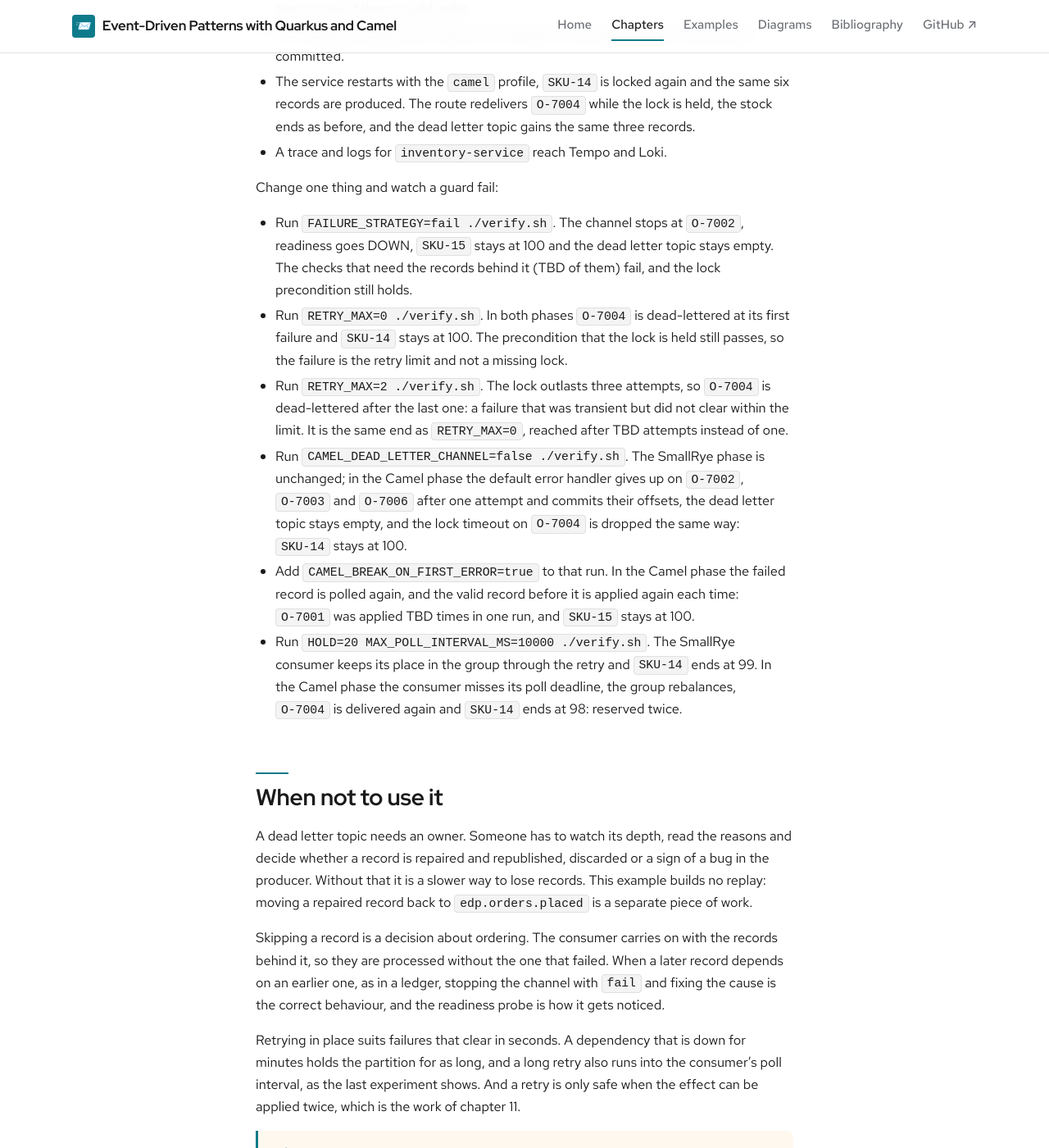
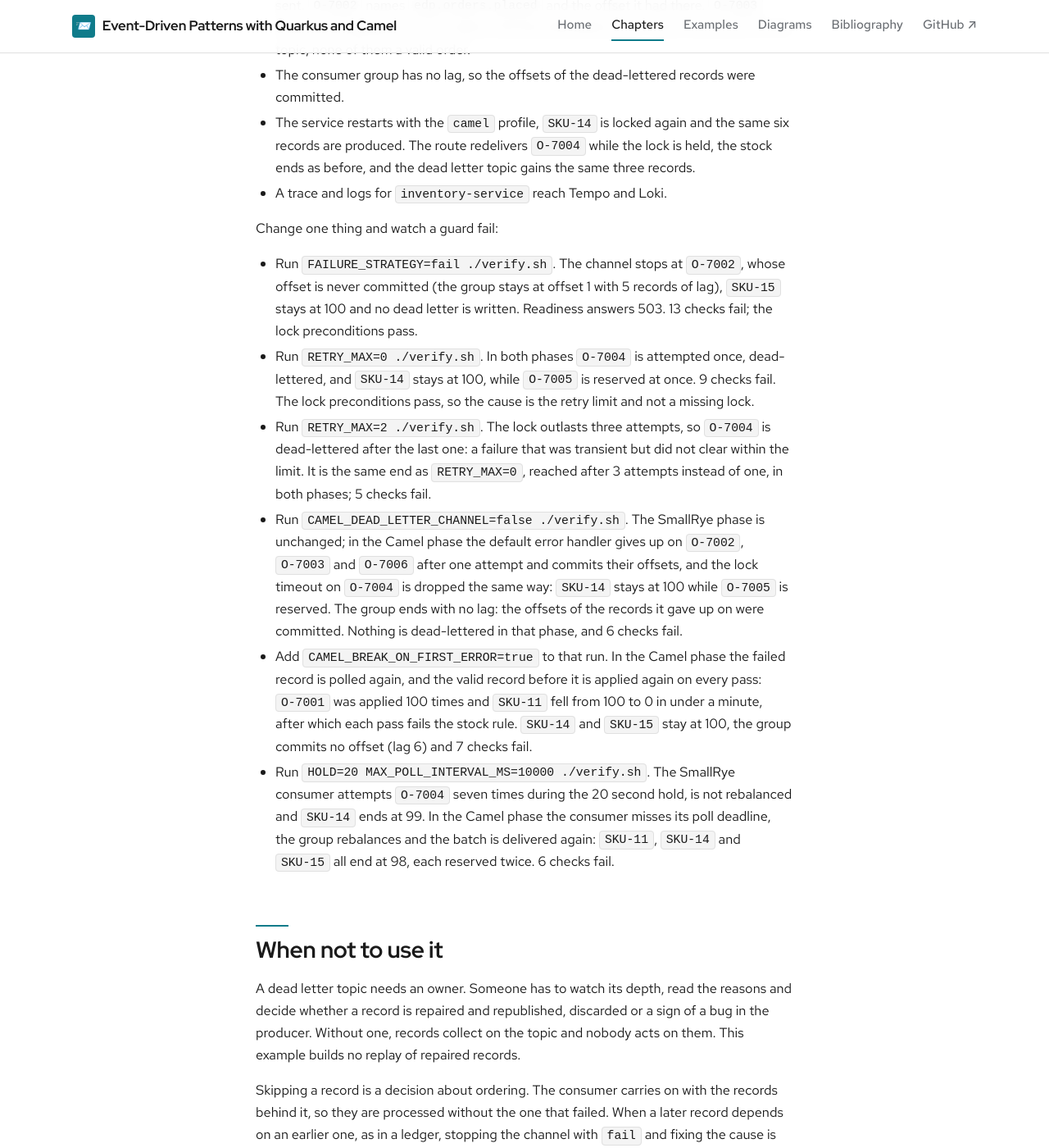
Before and after one commit to patterncatalyst/event-driven-patterns-with-quarkus-and-camel, a Jekyll site: the page built from _docs/13-retry-and-dead-letter.md, in a window 1280 px wide and 1400 px high, scrolled down 7120 px. Shown: the whole window at 82% size. Built offline with Jekyll 4.4.1, drawn with Linux system fonts in a browser that asks for light colours; some web fonts are replaced; some of the changed text lies outside the part shown.

Commit message:
docs(r05): chapter 13 window results, claims 13-a to 13-j

````diff
--- a/_docs/13-retry-and-dead-letter.md
+++ b/_docs/13-retry-and-dead-letter.md
@@ -25,9 +25,9 @@ Hohpe and Woolf name two of the cases. A message that makes no sense to the rece
 
 **A Dead Letter Channel sends a record the receiver cannot process to a separate topic with its original content, after retrying only the failures that can still succeed.**
 
-Three decisions make it work. Classify the failure: the consumer says which exceptions are final and which are worth another attempt. Bound the retries, so a failure that never clears ends up on the dead letter topic instead of holding the partition forever. Keep the original record, key and bytes, so that whoever repairs it, or the consumer after a fix, starts from what was sent and not from what the consumer made of it.
+Three decisions make it work. Classify the failure: the consumer says which exceptions are final and which are worth another attempt. Bound the retries, so a failure that never clears ends up on the dead letter topic instead of holding the partition forever. Keep the original record, key and bytes, so that whoever repairs it starts from what was sent and not from what the consumer made of it.
 
-The channel does not remove the failure. It moves it to a place with an owner. A dead letter topic that nobody reads is the unsound option again, with more steps.
+The channel moves the failure to a place with an owner. A dead letter topic nobody reads is the unsound option again.
 
 ### How Quarkus and Camel model it
 
@@ -74,15 +74,15 @@ public void reserve(OrderPlaced order) {
 }
 ```
 
-The lock hint matters. Without it a locked row makes the attempt wait for as long as the holder does, and a retry policy never gets to run. With it, PostgreSQL gives up after two seconds, Hibernate raises a `PessimisticLockException`, and the retry sees an ordinary failure.
+The lock hint matters. Without it the attempt waits until the holder releases the row, about ten seconds of the twelve here, and succeeds on its first and only attempt: the retry policy never runs and the record behind it waits that long. With it, PostgreSQL gives up after two seconds, Hibernate raises a `PessimisticLockException`, and the retry sees an ordinary failure.
 
 A retry in place has a price that the figure shows. The partition has one reader, and while it retries `O-7004` it reads nothing else. `O-7005` is a valid order for another SKU, and it waits for the whole retry.
 
 {% include excalidraw.html file="13-retry-blocks-partition" alt="While O-7004 is retried against a locked row, O-7005 behind it on the same partition is not read; after the lock is released O-7004 is reserved and O-7005 follows" caption="Figure 13.3: A retry in place holds back the records behind it" %}
 
-SmallRye has a retry that does not block, the `delayed-retry-topic` failure strategy, which republishes the record to topics with a delay. The documentation marks it experimental, and this example does not use it.
+SmallRye has a retry that does not block, the `delayed-retry-topic` failure strategy, which republishes the record to delay topics. The documentation marks it experimental, and this example does not use it.
 
-A retried effect must also survive being applied twice, because delivery is at least once. Here the failed attempt rolled back, so a retry decrements the stock once. A consumer that crashes after the commit and before the offset is stored reads the record again and decrements it again. Chapter 11 puts a key in the same transaction to stop that.
+A retried effect must also survive being applied twice. Here the failed attempt rolled back, so a retry decrements the stock once. A record that is delivered again after a commit is applied again, as the last experiment shows. Chapter 11 puts a key in the same transaction to stop that.
 
 The Camel route says the same things in the route's own terms. `DeadLetterRoute` is the comparison, started with the `camel` profile:
 
@@ -99,7 +99,7 @@ from("kafka:" + Topics.ORDERS_PLACED + "?groupId=inventory-camel&autoOffsetReset
         .bean(ReservationService.class, "reserve");
 ```
 
-The error handler redelivers every failure up to the limit. The `onException` clause overrides it for the two exceptions that cannot succeed, with no redelivery. `useOriginalBody` restores the body that entered the route before the dead letter is written. It has to be on the clause as well as on the error handler: without it the dead letter channel is handed the unmarshalled `OrderPlaced`, cannot serialize it as bytes, and the record is lost. Enriching dead letters with the failure, and the rest of the dead letter channel builder, is the subject of Enterprise Integration Patterns with Camel, chapter 5, and is not repeated here.
+The error handler redelivers every failure up to the limit. The `onException` clause overrides it for the two exceptions that cannot succeed, with no redelivery. `useOriginalBody` restores the body that entered the route before the dead letter is written. It has to be on the clause as well as on the error handler: without it the dead letter channel is handed the unmarshalled `OrderPlaced`, cannot serialize it as bytes, and the record is lost. Enriching dead letters and the rest of the builder are covered in Enterprise Integration Patterns with Camel, chapter 5.
 
 What Camel does not do is describe the failure. Its dead letter channel writes the original value and no reason, source topic, partition or offset. The two designs differ in other ways too:
 
@@ -110,10 +110,10 @@ What Camel does not do is describe the failure. Its dead letter channel writes t
 | Dead letter content | Key and original bytes; headers for exception, reason, source topic, partition and offset | Original value bytes only |
 | Parse failure | Parsed in the method, so it is classified like any exception | Parsed in the route, so it goes through the same handler |
 | Nothing configured | `fail`: the channel stops and readiness goes DOWN | The default error handler logs, skips the record after one attempt and commits |
-| Offset committed | After the record is written to the dead letter topic | After the exchange completes or the handler deals with it |
+| Offset committed | After the record is written to the dead letter topic | After the exchange completes; with the default error handler also for a record it gave up on |
 | Blocked while retrying | The partition | The partition |
-| Retry without blocking | `delayed-retry-topic`, experimental | Not used |
-| 20 s retry with `max.poll.interval.ms` at 10 s | Still a member of the group | Leaves the group and the record is delivered again |
+| Retry without blocking | `delayed-retry-topic`, experimental, not used here | Not used here |
+| 20 s hold with `max.poll.interval.ms` at 10 s | The record is not delivered again | The group rebalances and the batch is delivered again |
 
 ## Build, run, observe
 
@@ -124,7 +124,7 @@ mvn -B verify
 ./verify.sh
 ```
 
-The Maven build runs the service against PostgreSQL and Kafka from Dev Services: TBD tests cover a truncated record that reaches the dead letter topic with its bytes, its source topic and its source offset, an invalid record attempted once, a locked row retried until it is free, `fail` stopping the channel, and the Camel route dead-lettering with the original body. `verify.sh` starts Kafka, PostgreSQL, the LGTM stack and the service, and prints `TBD/TBD checks passed`.
+The Maven build runs the service against PostgreSQL and Kafka from Dev Services: 7 tests cover a truncated record that reaches the dead letter topic with its bytes, its source topic and its source offset, an invalid record attempted once, a locked row retried until it is free, `fail` stopping the channel, and the Camel route dead-lettering with the original body. `verify.sh` starts Kafka, PostgreSQL, the LGTM stack and the service, and prints `28/28 checks passed`.
 
 The checks read the effects:
 
@@ -136,20 +136,20 @@ The checks read the effects:
 
 Change one thing and watch a guard fail:
 
-- Run `FAILURE_STRATEGY=fail ./verify.sh`. The channel stops at `O-7002`, readiness goes DOWN, `SKU-15` stays at 100 and the dead letter topic stays empty. The checks that need the records behind it (TBD of them) fail, and the lock precondition still holds.
-- Run `RETRY_MAX=0 ./verify.sh`. In both phases `O-7004` is dead-lettered at its first failure and `SKU-14` stays at 100. The precondition that the lock is held still passes, so the failure is the retry limit and not a missing lock.
-- Run `RETRY_MAX=2 ./verify.sh`. The lock outlasts three attempts, so `O-7004` is dead-lettered after the last one: a failure that was transient but did not clear within the limit. It is the same end as `RETRY_MAX=0`, reached after TBD attempts instead of one.
-- Run `CAMEL_DEAD_LETTER_CHANNEL=false ./verify.sh`. The SmallRye phase is unchanged; in the Camel phase the default error handler gives up on `O-7002`, `O-7003` and `O-7006` after one attempt and commits their offsets, the dead letter topic stays empty, and the lock timeout on `O-7004` is dropped the same way: `SKU-14` stays at 100.
-- Add `CAMEL_BREAK_ON_FIRST_ERROR=true` to that run. In the Camel phase the failed record is polled again, and the valid record before it is applied again each time: `O-7001` was applied TBD times in one run, and `SKU-15` stays at 100.
-- Run `HOLD=20 MAX_POLL_INTERVAL_MS=10000 ./verify.sh`. The SmallRye consumer keeps its place in the group through the retry and `SKU-14` ends at 99. In the Camel phase the consumer misses its poll deadline, the group rebalances, `O-7004` is delivered again and `SKU-14` ends at 98: reserved twice.
+- Run `FAILURE_STRATEGY=fail ./verify.sh`. The channel stops at `O-7002`, whose offset is never committed (the group stays at offset 1 with 5 records of lag), `SKU-15` stays at 100 and no dead letter is written. Readiness answers 503. 13 checks fail; the lock preconditions pass.
+- Run `RETRY_MAX=0 ./verify.sh`. In both phases `O-7004` is attempted once, dead-lettered, and `SKU-14` stays at 100, while `O-7005` is reserved at once. 9 checks fail. The lock preconditions pass, so the cause is the retry limit and not a missing lock.
+- Run `RETRY_MAX=2 ./verify.sh`. The lock outlasts three attempts, so `O-7004` is dead-lettered after the last one: a failure that was transient but did not clear within the limit. It is the same end as `RETRY_MAX=0`, reached after 3 attempts instead of one, in both phases; 5 checks fail.
+- Run `CAMEL_DEAD_LETTER_CHANNEL=false ./verify.sh`. The SmallRye phase is unchanged; in the Camel phase the default error handler gives up on `O-7002`, `O-7003` and `O-7006` after one attempt and commits their offsets, and the lock timeout on `O-7004` is dropped the same way: `SKU-14` stays at 100 while `O-7005` is reserved. The group ends with no lag: the offsets of the records it gave up on were committed. Nothing is dead-lettered in that phase, and 6 checks fail.
+- Add `CAMEL_BREAK_ON_FIRST_ERROR=true` to that run. In the Camel phase the failed record is polled again, and the valid record before it is applied again on every pass: `O-7001` was applied 100 times and `SKU-11` fell from 100 to 0 in under a minute, after which each pass fails the stock rule. `SKU-14` and `SKU-15` stay at 100, the group commits no offset (lag 6) and 7 checks fail.
+- Run `HOLD=20 MAX_POLL_INTERVAL_MS=10000 ./verify.sh`. The SmallRye consumer attempts `O-7004` seven times during the 20 second hold, is not rebalanced and `SKU-14` ends at 99. In the Camel phase the consumer misses its poll deadline, the group rebalances and the batch is delivered again: `SKU-11`, `SKU-14` and `SKU-15` all end at 98, each reserved twice. 6 checks fail.
 
 ## When not to use it
 
-A dead letter topic needs an owner. Someone has to watch its depth, read the reasons and decide whether a record is repaired and republished, discarded or a sign of a bug in the producer. Without that it is a slower way to lose records. This example builds no replay: moving a repaired record back to `edp.orders.placed` is a separate piece of work.
+A dead letter topic needs an owner. Someone has to watch its depth, read the reasons and decide whether a record is repaired and republished, discarded or a sign of a bug in the producer. Without one, records collect on the topic and nobody acts on them. This example builds no replay of repaired records.
 
 Skipping a record is a decision about ordering. The consumer carries on with the records behind it, so they are processed without the one that failed. When a later record depends on an earlier one, as in a ledger, stopping the channel with `fail` and fixing the cause is the correct behaviour, and the readiness probe is how it gets noticed.
 
-Retrying in place suits failures that clear in seconds. A dependency that is down for minutes holds the partition for as long, and a long retry also runs into the consumer's poll interval, as the last experiment shows. And a retry is only safe when the effect can be applied twice, which is the work of chapter 11.
+Retrying in place suits failures that clear in seconds. A dependency that is down for minutes holds the partition for as long, and a long retry runs into the consumer's poll interval, as the Camel route in the last experiment shows. A retry is only safe when the effect can be applied twice, which is the work of chapter 11.
 
 > **🤖 Explore with your agent**
 > "In examples/13-retry-and-dead-letter, lock SKU-14 for twelve seconds, produce a truncated record, an order with quantity 0 and a valid order for SKU-14 to edp.orders.placed, and compare what OrderPlacedConsumer and ReservationService do with each against DeadLetterRoute under the camel profile. State which exceptions OrderPlacedConsumer retries and which it dead-letters, and why."
````
Also changed, not shown: _plans/claims.md (+10 -0 lines), _plans/verification-log.md (+6 -0 lines).
